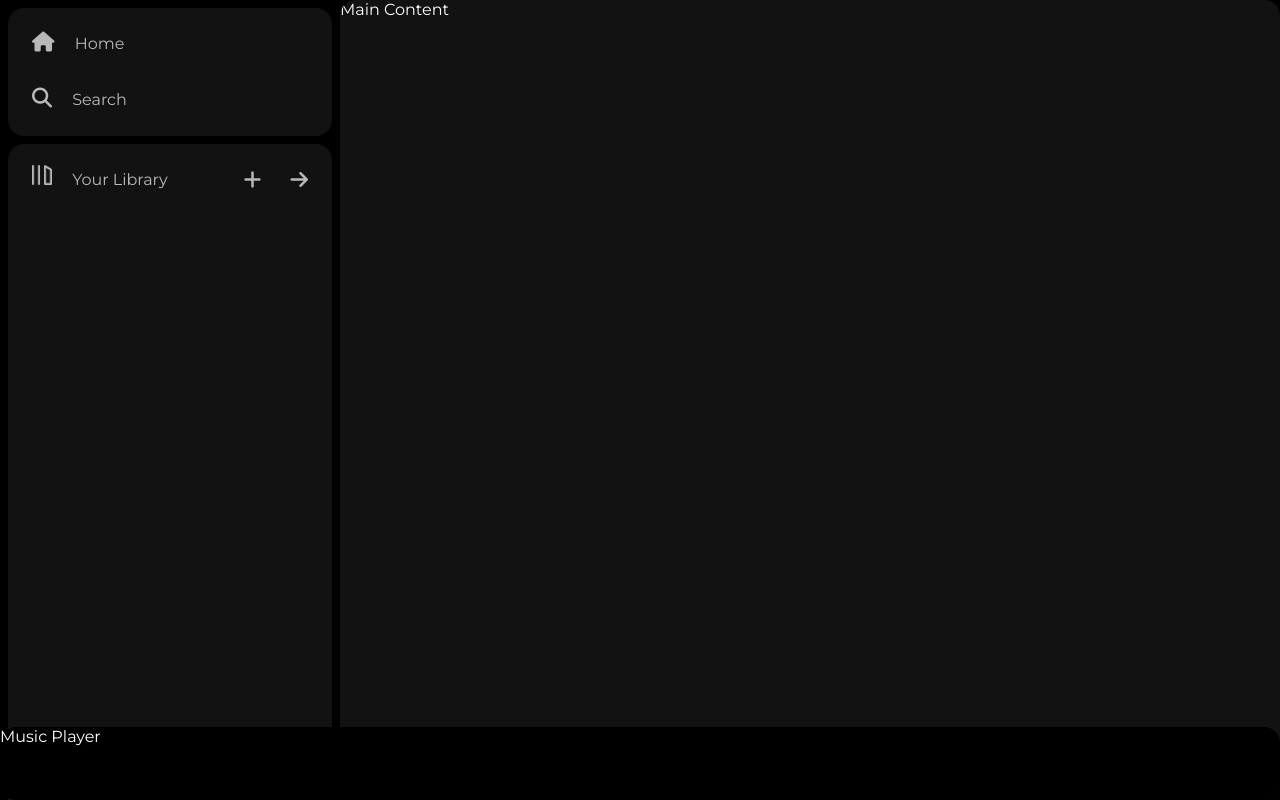
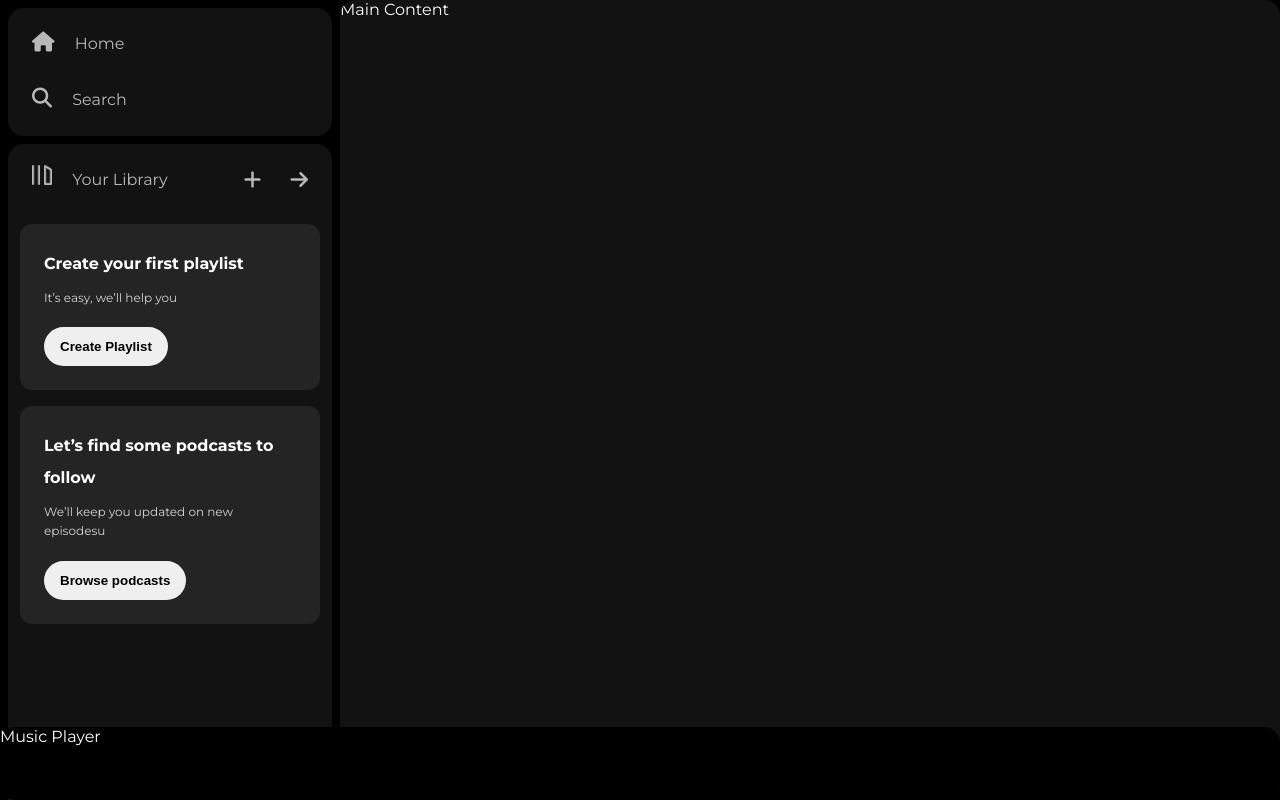
Before and after one commit to Prince-Tagadiya/Spotify-Clone, a plain HTML site: page index.html in a window 1280 px wide. Shown: the top 800 px of the page. Drawn offline with Linux system fonts and the light colour scheme.

Commit message:
Library Box Done

```diff
--- a/index.html
+++ b/index.html
@@ -36,7 +36,18 @@
                         <i class="fa-solid fa-arrow-right nav-option"></i>
                     </div>
                 </div>
-                <div class="boxes"></div>
+                <div class="lib-box">
+                    <div class="box">
+                        <div class="box-p1">Create your first playlist</div>
+                        <div class="box-p2">It’s easy, we’ll help you</div>
+                        <button class="badge">Create Playlist</button>
+                    </div>
+                    <div class="box">
+                        <div class="box-p1">Let’s find some podcasts to follow</div>
+                        <div class="box-p2">We’ll keep you updated on new episodesu</div>
+                        <button class="badge">Browse podcasts</button>
+                    </div>
+                </div>
             </div>
 
         </div>
--- a/style.css
+++ b/style.css
@@ -75,6 +75,7 @@ a{
     border-radius: 1rem;
     margin: 0.5rem;
     padding: 0.5rem 0.75rem;
+    overflow: auto;
 }
 
 .options{
@@ -90,3 +91,36 @@ a{
 .icons{
     font-size: 1.25rem;
 }
+
+.box{
+    background-color: #242424;
+    padding: 1.5rem;
+    border-radius: 0.75rem;
+    margin: 1rem 0;
+}
+
+.box-p1{
+    font-size: 1rem;
+    font-weight: 700;
+    margin-bottom: 0.5rem;
+    line-height: 2rem;
+}
+
+.box-p2{
+    font-size: 0.75rem;
+    margin-bottom: 1.25rem;
+    opacity: 0.8;
+    line-height: 1.2rem;
+}
+
+.badge{
+    padding: 0.75rem 1rem;
+    border-radius: 100px;
+    font-weight: 700;
+    border: none;
+    cursor: pointer;
+}
+
+.badge:hover{
+    transform: scale(1.04);
+}
```
